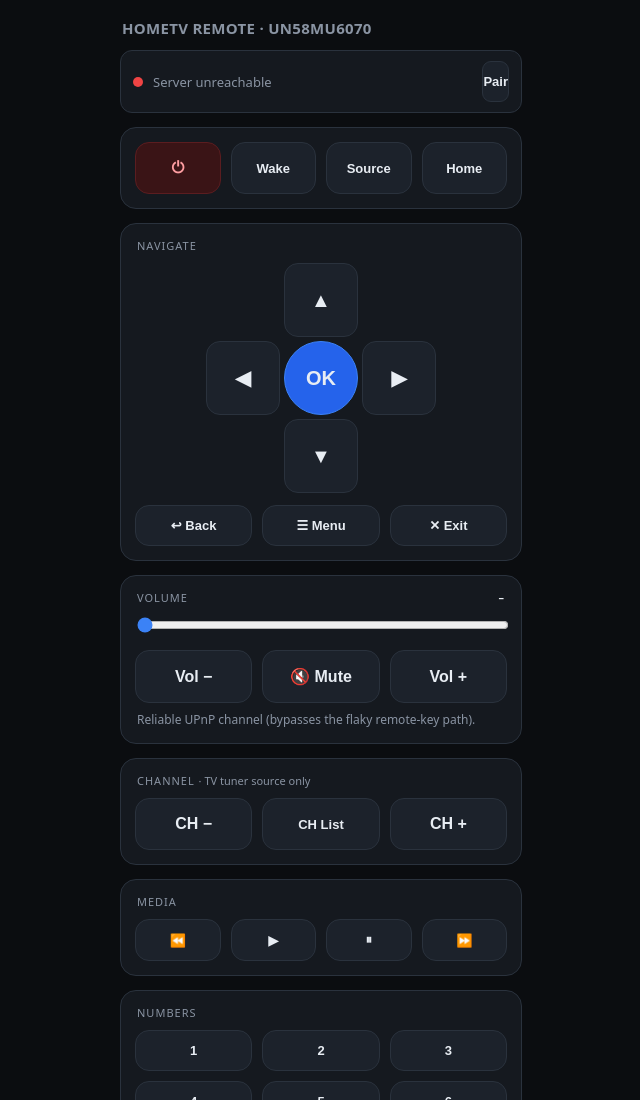
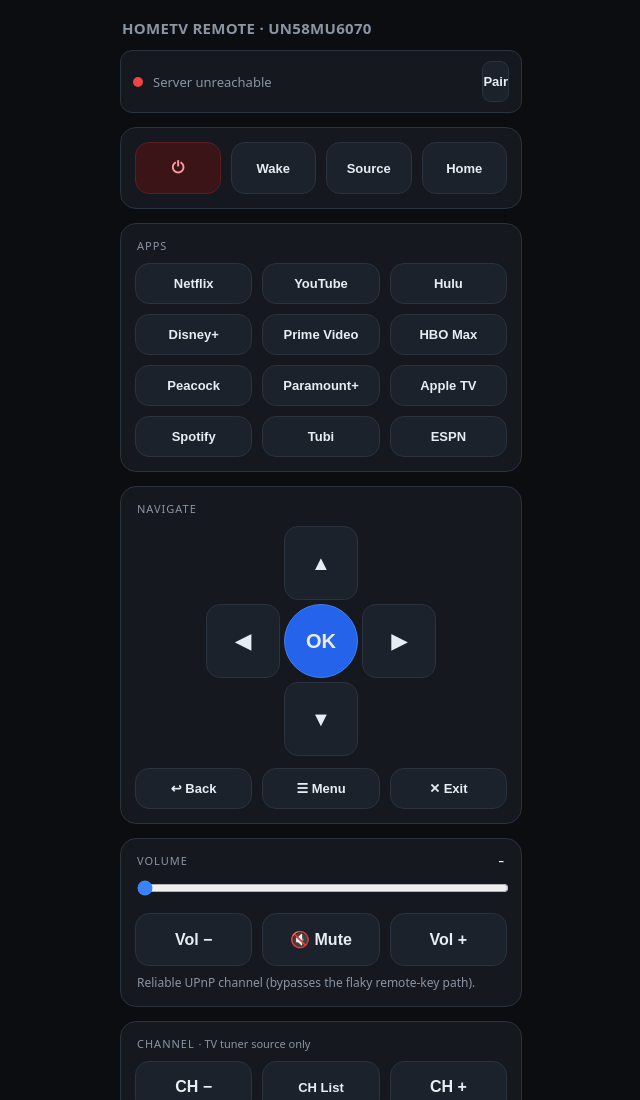
Before and after one commit to Marzoman5/HouseTVs, a website: page public/index.html in a window 1280 px wide. Shown: the top 1100 px of the page, without its empty margins (319-959 px from the left). Drawn offline with Linux system fonts and the light colour scheme; no server answers.

Commit message:
Add app launcher (Netflix/Hulu/etc.) via Samsung REST v2
New POST /api/app/launch {appId} launches an installed app by ID; UI
gains an Apps grid with 12 common streaming services (IDs read from the
TV's own installed-app list).

Co-Authored-By: Claude Opus 4.8 <noreply@anthropic.com>

```diff
--- a/public/index.html
+++ b/public/index.html
@@ -67,6 +67,24 @@
       <button class="sm" onclick="powerOn()">Wake</button>
       <button class="sm" onclick="k('KEY_SOURCE')">Source</button>
       <button class="sm" onclick="k('KEY_HOME')">Home</button>
+    </div>
+  </section>
+
+  <section>
+    <div class="lbl">Apps</div>
+    <div class="grid g3" id="apps">
+      <button class="sm" onclick="app('11101200001')">Netflix</button>
+      <button class="sm" onclick="app('111299001912')">YouTube</button>
+      <button class="sm" onclick="app('3201601007625')">Hulu</button>
+      <button class="sm" onclick="app('3201901017640')">Disney+</button>
+      <button class="sm" onclick="app('3201512006785')">Prime Video</button>
+      <button class="sm" onclick="app('3202301029760')">HBO Max</button>
+      <button class="sm" onclick="app('3202006020991')">Peacock</button>
+      <button class="sm" onclick="app('3201710014981')">Paramount+</button>
+      <button class="sm" onclick="app('3202106024097')">Apple TV</button>
+      <button class="sm" onclick="app('3201606009684')">Spotify</button>
+      <button class="sm" onclick="app('3201504001965')">Tubi</button>
+      <button class="sm" onclick="app('3201708014618')">ESPN</button>
     </div>
   </section>
 
@@ -168,6 +186,7 @@ async function pollVol(){
     const mb=$('muteBtn'); if(mb) mb.textContent = v.mute ? '🔈 Unmute' : '🔇 Mute';
   }catch(e){}
 }
+async function app(id){ if(navigator.vibrate)navigator.vibrate(8); const r=await api('/api/app/launch',{appId:id}); if(!r.ok) flash(r.error||'launch failed'); }
 async function pair(){ const r=await api('/api/pair'); flash(r.message||'pairing…'); }
 async function powerOn(){ const r=await api('/api/power-on'); flash(r.message||''); }
 async function sendText(){
```
Also changed, not shown: server.js (+21 -0 lines).
